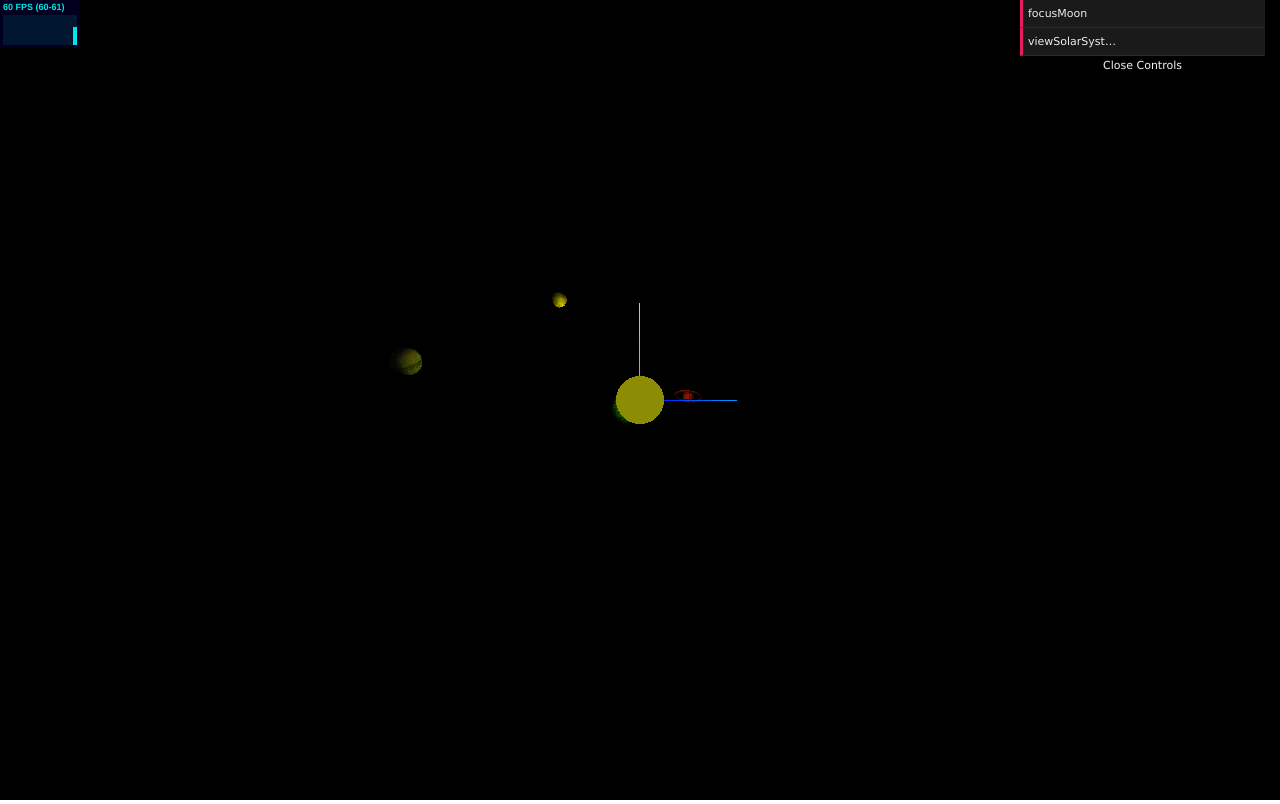
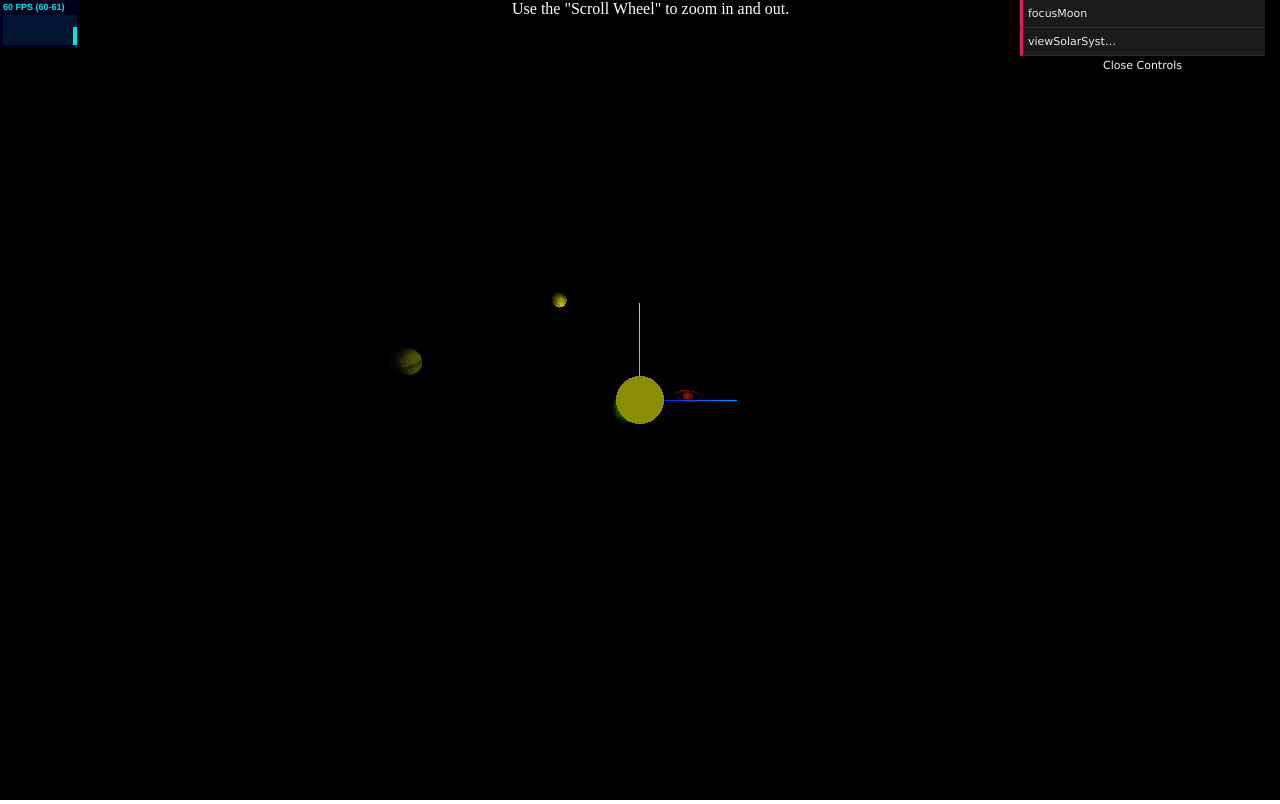
Before and after one commit to ValiantZhang/COMP392-Assignment2, a website: page index.html in a window 1280 px wide. Drawn offline with Linux system fonts and the light colour scheme.

Commit message:
added text to top of page

```diff
--- a/Scripts/core/game.js
+++ b/Scripts/core/game.js
@@ -56,11 +56,19 @@ var colorPicker;
 var isFollowingMoonPlanet = false;
 var focusVector = new THREE.Vector3();
 var cameraControls;
+var zoomText = document.createElement('div');
 function init() {
     // Instantiate a new Scene object
     scene = new Scene();
     setupRenderer(); // setup the default renderer
     setupCamera(); // setup the camera
+    zoomText.style.position = 'absolute';
+    zoomText.innerHTML = 'Use the "Scroll Wheel" to zoom in and out.';
+    zoomText.style.color = "white";
+    zoomText.style.width = 100;
+    zoomText.style.height = 100;
+    zoomText.style.left = 40 + '%';
+    document.body.appendChild(zoomText);
     //scene.fog=new THREE.FogExp2( 0xffffff, 0.015 );
     /*    scene.fog=new THREE.Fog( 0xffffff, 0.015, 100 );
         console.log("Added Fog to scene...");*/
```
Also changed, not shown: Scripts/core/game.ts (+9 -0 lines), index.html (+1 -0 lines).
